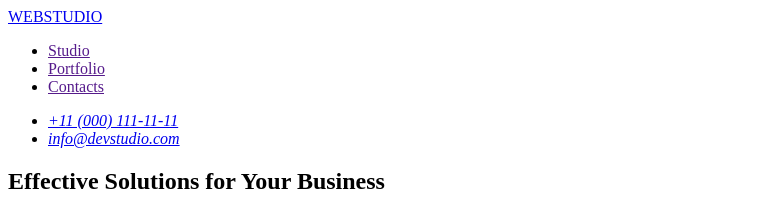
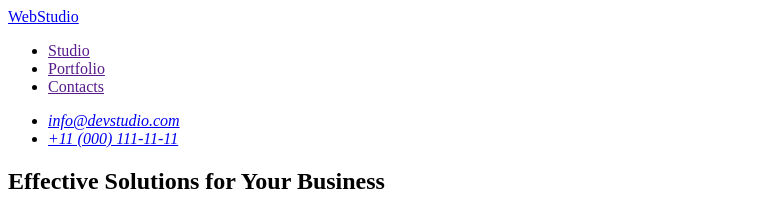
Before and after one commit to Matvii-holovan/goit-markup-hw-01, a plain HTML site: page index.html in a window 1280 px wide. Shown: the top 198 px of the page, without its empty margins (0-759 px from the left). Drawn offline with Linux system fonts and the light colour scheme.

Commit message:
Update index.html

```diff
--- a/index.html
+++ b/index.html
@@ -11,7 +11,7 @@
 <body>
     <header>
         <nav>
-            <a href="./index.html">WEBSTUDIO</a>
+            <a href="./index.html">WebStudio</a>
             <ul>
                 <li><a href="">Studio</a></li>
                 <li><a href="">Portfolio</a></li>
@@ -20,8 +20,8 @@
         </nav>
         <address>
             <ul>
+                 <li><a href="mailto:info@devstudio.com">info@devstudio.com</a></li>
                 <li><a href="tel:+110001111111">+11 (000) 111-11-11</a></li>
-                <li><a href="mailto:info@devstudio.com">info@devstudio.com</a></li>
             </ul>
         </address>
     </header>
@@ -89,8 +89,7 @@
         </section>
     </main>
     <footer>
-        <a href="">WEB</a>
-        <span>STUDIO</span>
+        <a href="./index.html">WEBSTUDIO</a>
         <p>Increase the flow of customers and sales for your business with digital marketing & growth solutions.</p>
     </footer>
 
```
